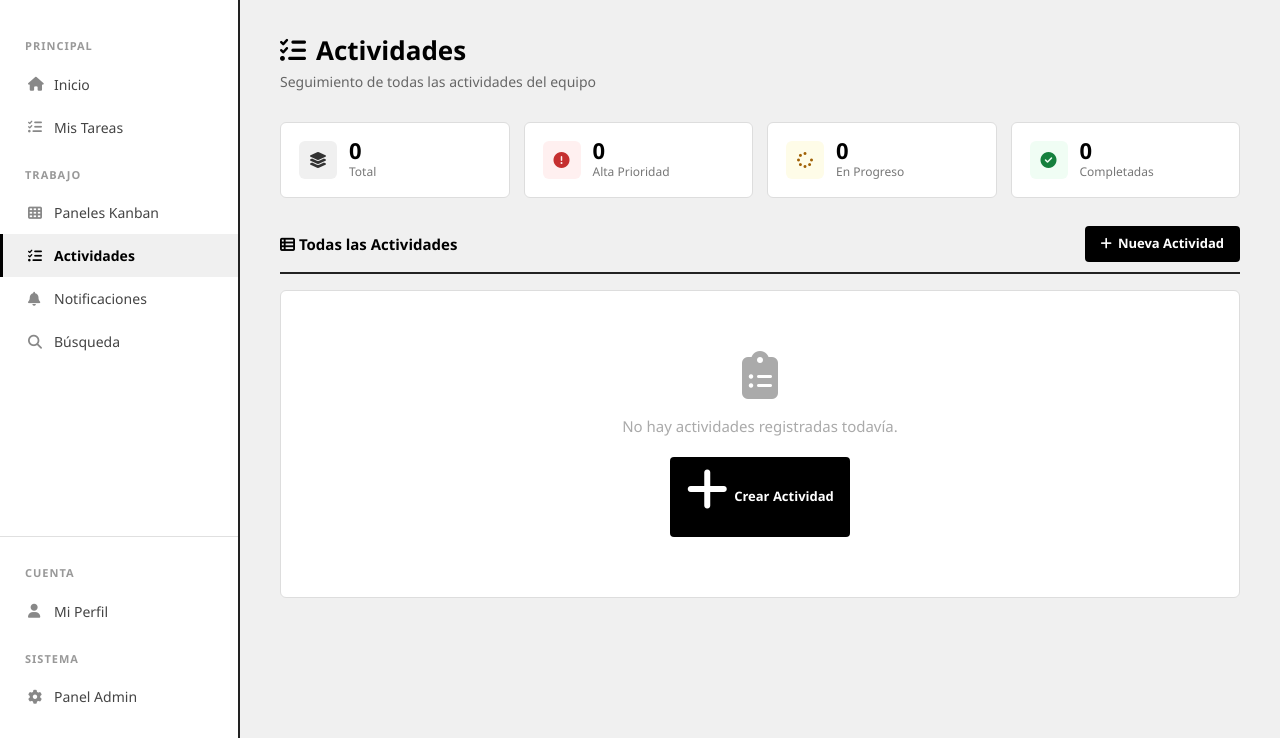
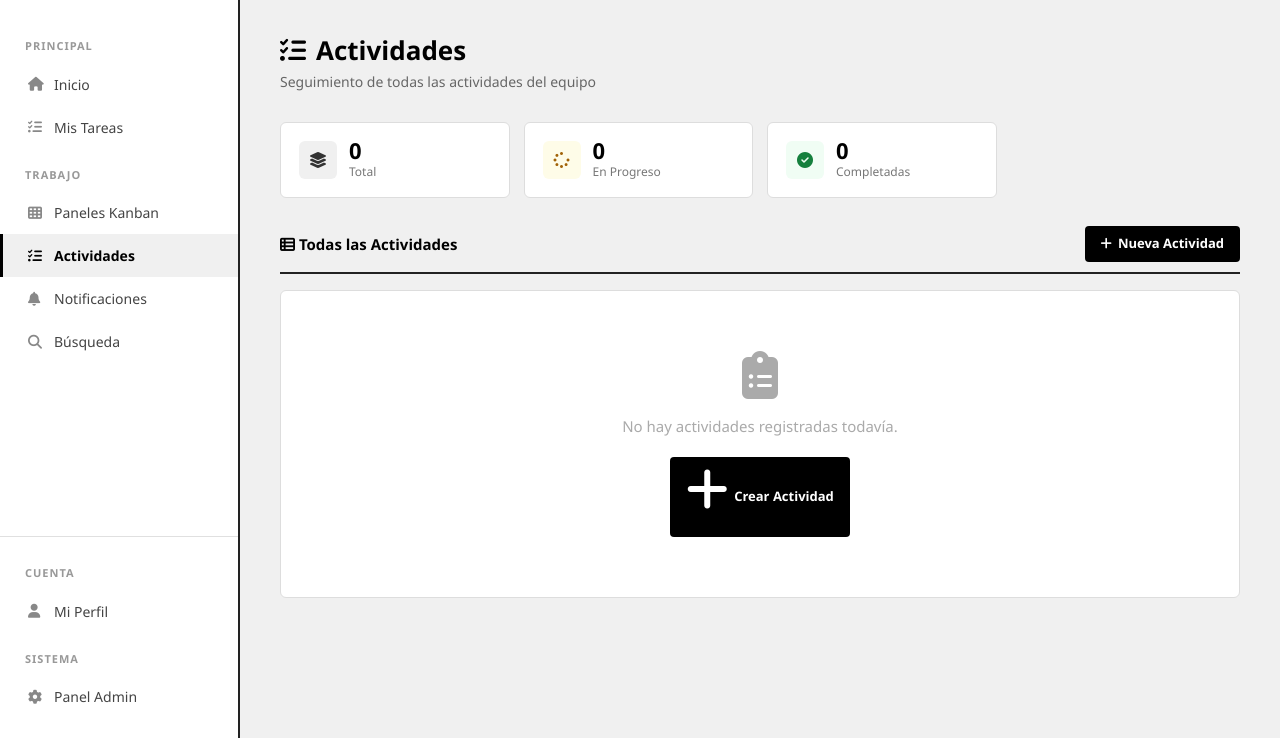
Before and after one commit to crisdouglasb-gg/gestion_tareas_colaborativas, a Django app: page /actividades/ in a window 1280 px wide. Shown: the part 62-800 px from the top of the page. Run offline with Django 5.2, Linux system fonts and the light colour scheme; the visitor is signed in with stand-in values (Sample User, id 1); data comes from the database, SQL or seed files in the repository; data that the repository does not hold is empty.

Commit message:
modificaciones en logica de seccion Actividades

```diff
--- a/espacios/templates/espacios/actividades.html
+++ b/espacios/templates/espacios/actividades.html
@@ -114,13 +114,7 @@
                         <div class="stat-mini-label">Total</div>
                     </div>
                 </div>
-                <div class="stat-mini">
-                    <div class="stat-mini-icon icon-alta"><i class="fas fa-exclamation-circle"></i></div>
-                    <div>
-                        <div class="stat-mini-num">0</div>
-                        <div class="stat-mini-label">Alta Prioridad</div>
-                    </div>
-                </div>
+
                 <div class="stat-mini">
                     <div class="stat-mini-icon icon-progreso"><i class="fas fa-spinner"></i></div>
                     <div>
```
